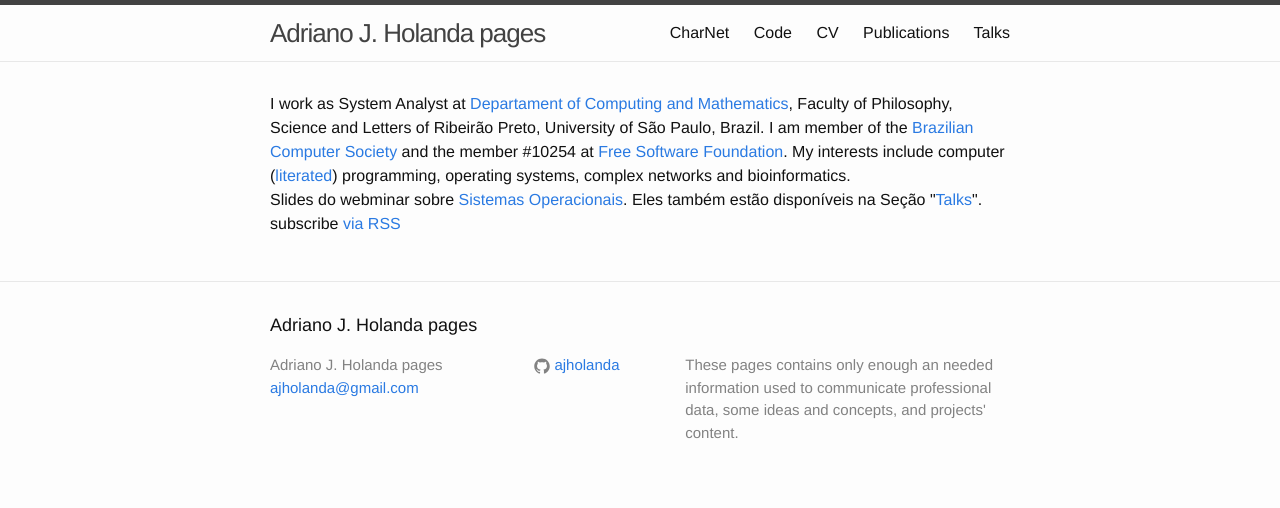
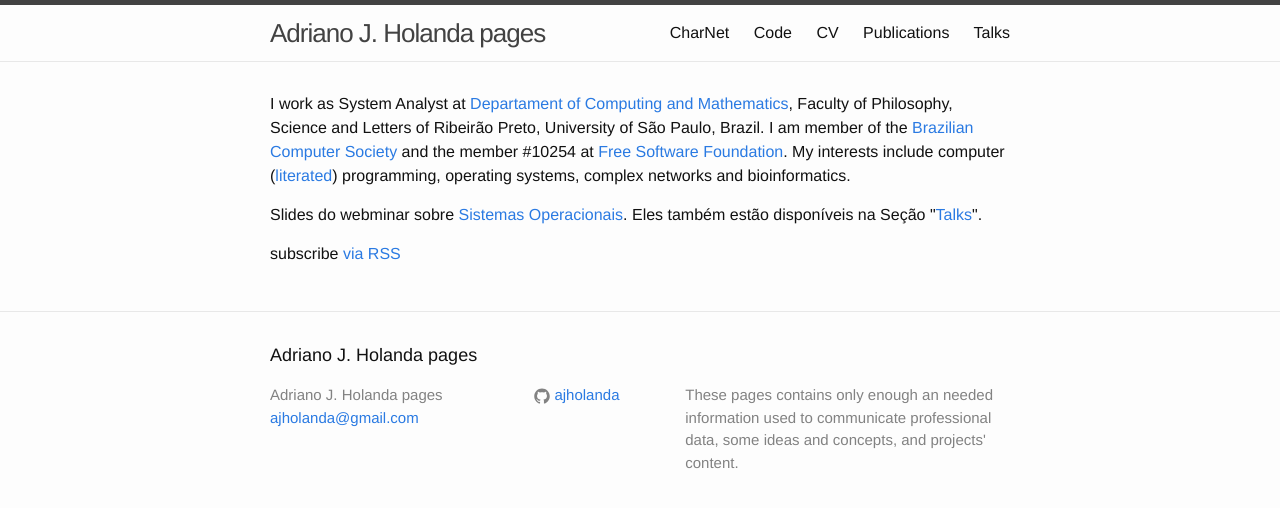
Before and after one commit to ajholanda/ajholanda.github.io, a Jekyll site: the page built from index.html, in a window 1280 px wide. Shown: the top 508 px of the page. Built offline with Jekyll 4.4.1, drawn with Linux system fonts in a browser that asks for light colours.

Commit message:
add paragraph

```diff
--- a/index.html
+++ b/index.html
@@ -4,7 +4,7 @@
 
 <div class="home">
 
-  I work as System Analyst
+<p>  I work as System Analyst
   at <a href="https://dcm.ffclrp.usp.br">Departament of Computing and
   Mathematics</a>, Faculty of Philosophy, Science and Letters of
   Ribeirão Preto, University of São Paulo, Brazil. I am member of
@@ -13,13 +13,13 @@
   Foundation</a>. My interests include computer
   (<a href="https://www-cs-faculty.stanford.edu/~knuth/lp.html">literated</a>)
   programming, operating systems, complex networks and bioinformatics.
+</p>
 
-<br>
-
+<p>
 Slides do webminar sobre <a href="https://drive.google.com/open?id=1sg6gms6GgUUl7f0Ia61bky50pYMpzw78">Sistemas Operacionais</a>.
 Eles também estão disponíveis na Seção "<a href="/talks">Talks</a>".
+</p>
 
-<br>
 
   <p class="rss-subscribe">subscribe <a href="{{ "/feed.xml" | prepend: site.baseurl }}">via RSS</a></p>
 
```
